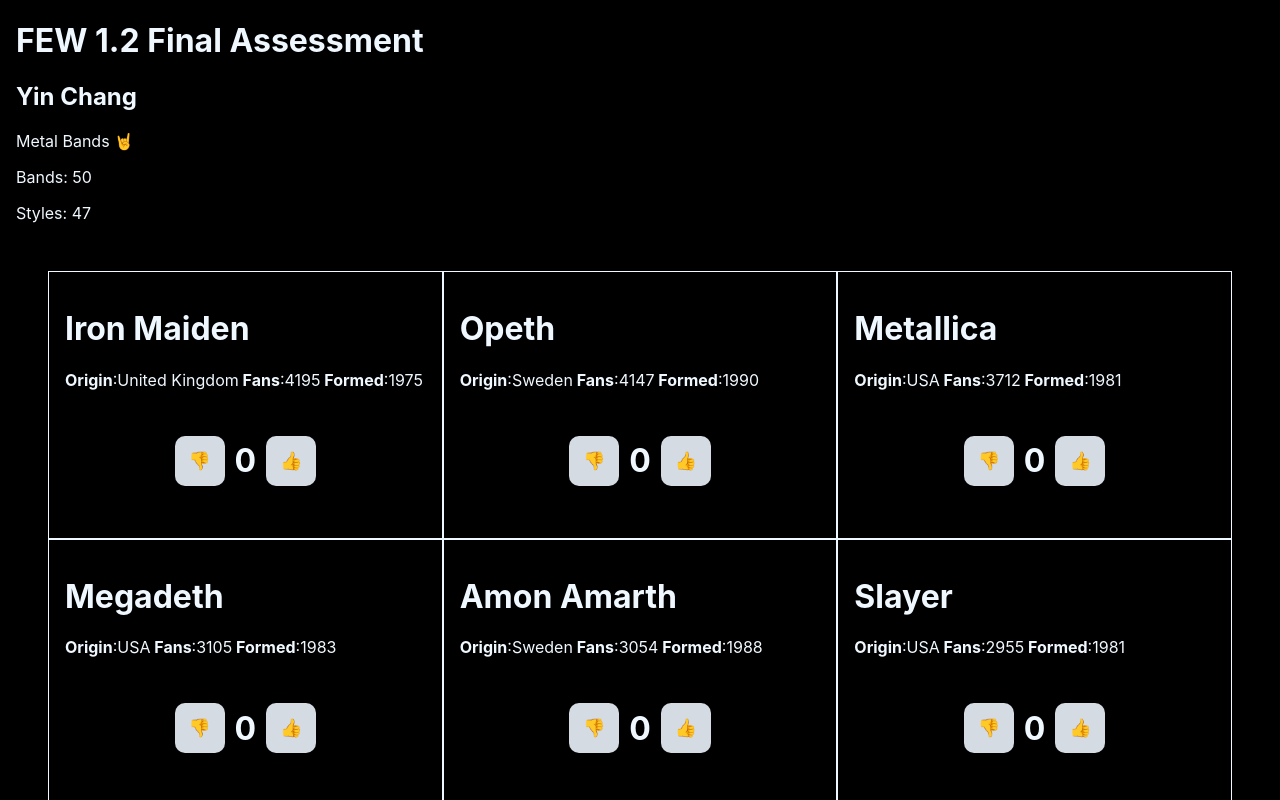
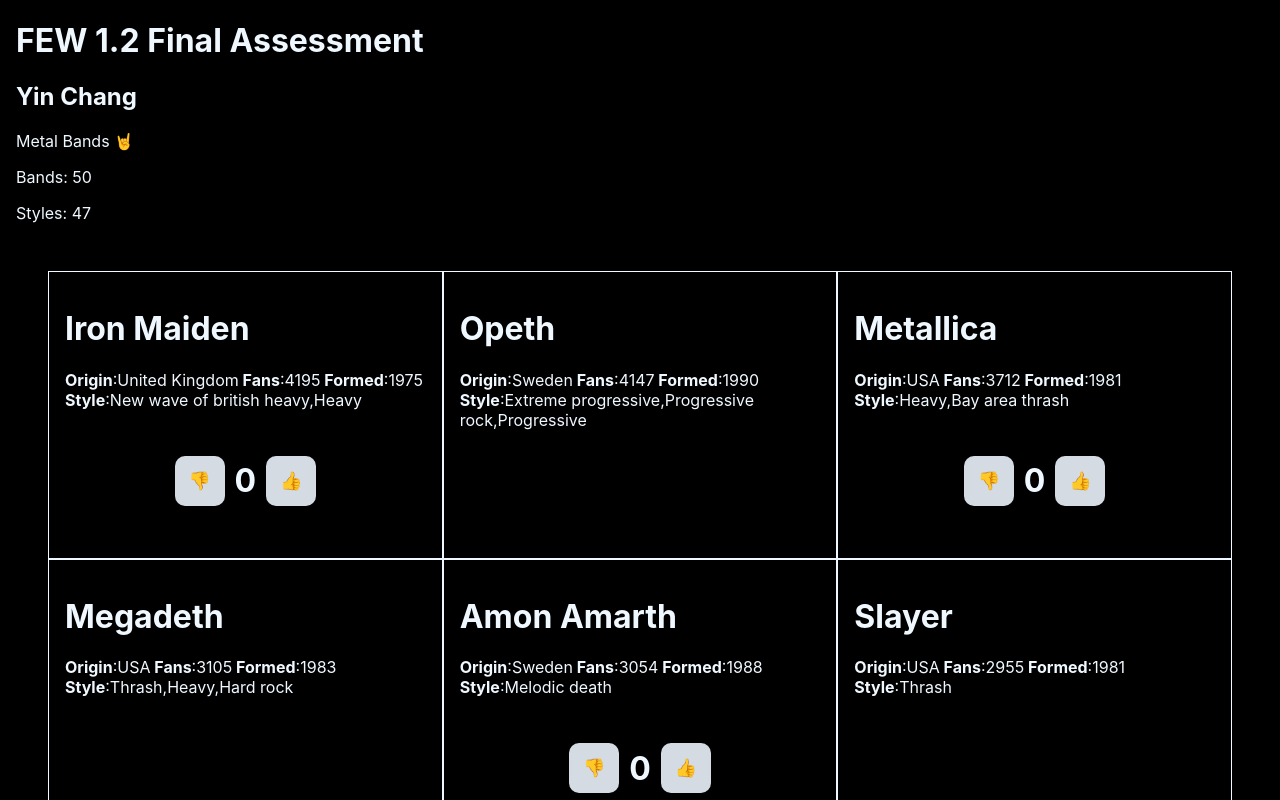
Before and after one commit to yinnyC/FEW1.2_Final_Assessment, a React (Create React App) app: page / in a window 1280 px wide. Shown: the top 800 px of the page. Built offline with nearby package versions, Linux system fonts and the light colour scheme.

Commit message:
Finished Challenge10

```diff
--- a/src/App.js
+++ b/src/App.js
@@ -5,14 +5,17 @@ import Array from './metal.json'
 import Band from './Components/Band/Band'
 
 function App() {
-  const BandList = Array.map(({band_name,formed,origin,fans})=>{
+  const BandList = Array.map(({band_name,fans,formed,origin,split,style})=>{
     return(
       <Band
       key={band_name}
       band_name={band_name}
+      fans={fans}
       formed={formed}
       origin={origin}
-      fans={fans}/>
+      split={split}
+      style={style}
+      />
     )
   })
   return (
--- a/src/Components/Band/Band.js
+++ b/src/Components/Band/Band.js
@@ -4,7 +4,15 @@ import React from 'react'
 import Like from '../Like/Like'
 import './Band.css'
 function Band(props) {
-  const {band_name,formed,origin,fans} = props
+  const {band_name,fans,formed,origin,split,style} = props
+  let isSplited;
+  if(split === '-'){
+    isSplited=<Like
+    key={band_name}
+    min={0}
+    startVal={0}
+    />
+  }
   return (
     <div className="Band">
       <h1>{band_name}</h1>
@@ -12,12 +20,9 @@ function Band(props) {
         <b> Origin</b>:{origin}
         <b> Fans</b>:{fans}
         <b> Formed</b>:{formed}
+        <b> Style</b>:{style}
       </p>
-      <Like
-      key={band_name}
-      min={0}
-      startVal={0}
-      />
+      {isSplited}
     </div>
 
   )
```
Also changed, not shown: 1 other file (tests, documents, lock files or other folders).
